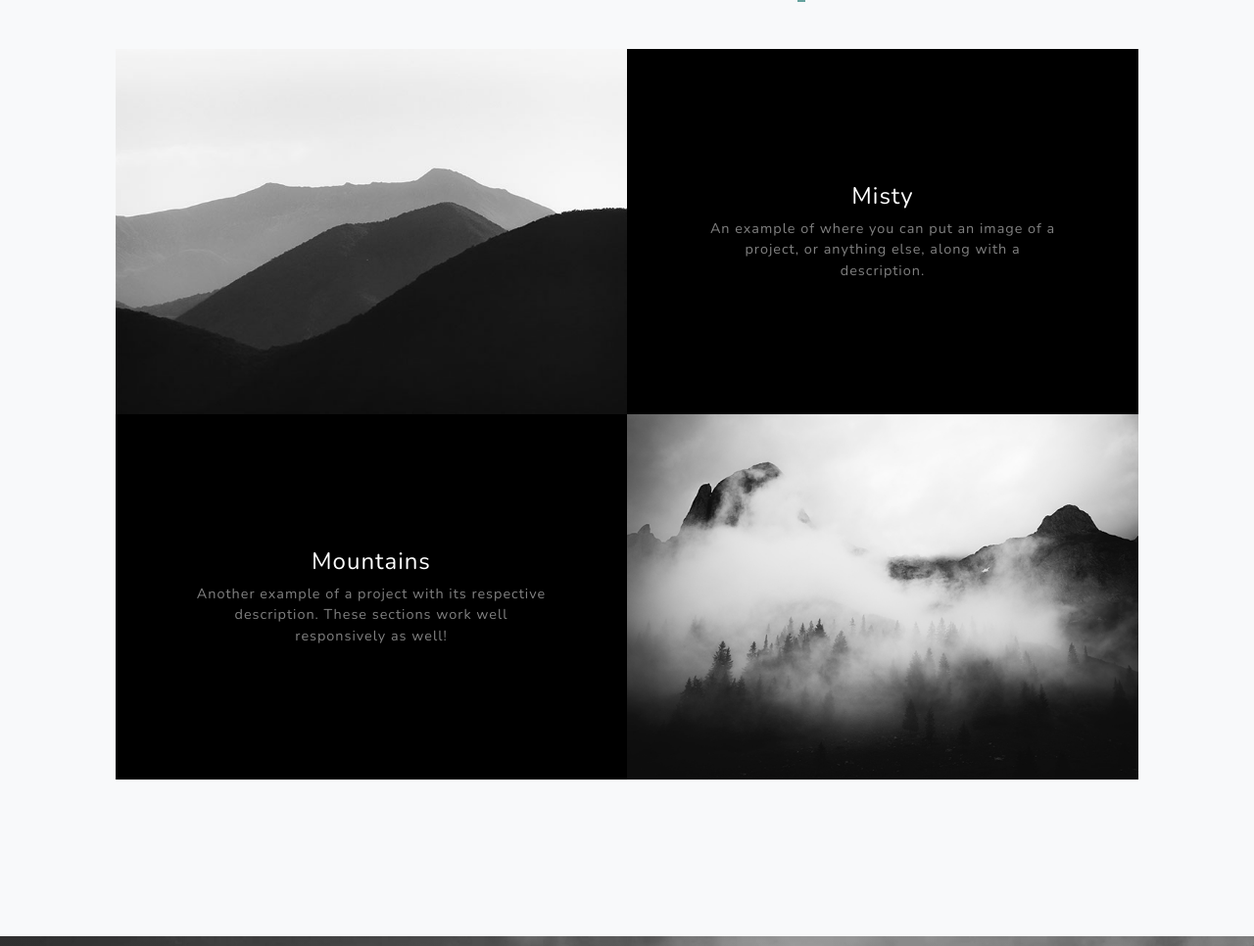
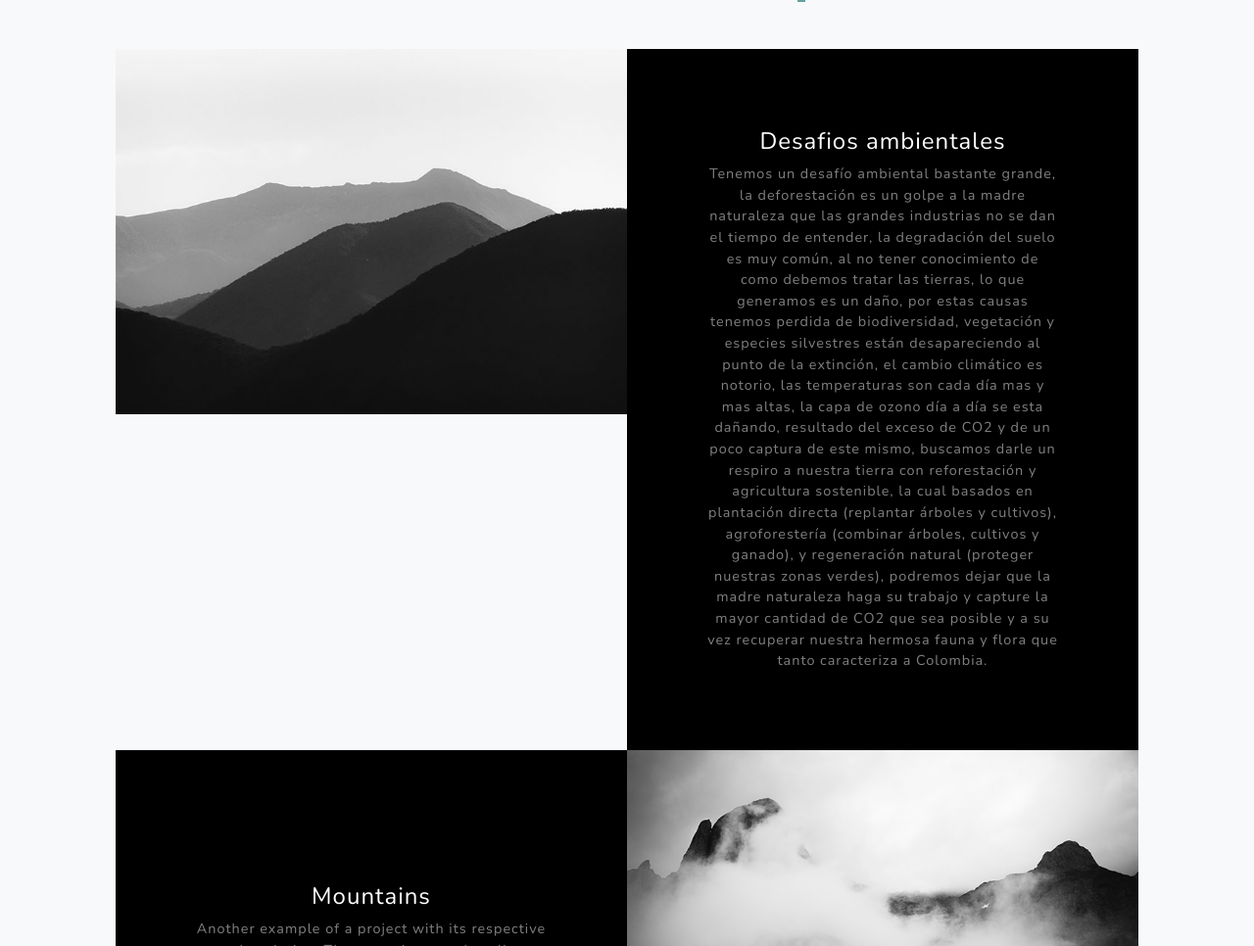
Before and after one commit to camcast-code/Desarrollo-sostenible, a plain HTML site: page index.html in a window 1280 px wide. Shown: the part 2420-3386 px from the top of the page at 98% size. Drawn offline with nearby package versions, Linux system fonts and the light colour scheme.

Commit message:
Update index.html

```diff
--- a/index.html
+++ b/index.html
@@ -90,8 +90,9 @@ Nuestro proyecto busca concientizar y educar la manera correcto del uso del suel
                         <div class="bg-black text-center h-100 project">
                             <div class="d-flex h-100">
                                 <div class="project-text w-100 my-auto text-center text-lg-left">
-                                    <h4 class="text-white">Misty</h4>
-                                    <p class="mb-0 text-white-50">An example of where you can put an image of a project, or anything else, along with a description.</p>
+                                    <h4 class="text-white">Desafios ambientales</h4>
+                                    <p class="mb-0 text-white-50">Tenemos un desafío ambiental bastante grande, la deforestación es un golpe a la madre naturaleza que las grandes industrias no se dan el tiempo de entender, la degradación del suelo es muy común, al no tener conocimiento de como debemos tratar las tierras, lo que generamos es un daño, por estas causas tenemos perdida de biodiversidad, vegetación y especies silvestres están desapareciendo al punto de la extinción, el cambio climático es notorio, las temperaturas son cada día mas y mas altas, la capa de ozono día  a día se esta dañando, resultado del exceso de CO2 y de un poco captura de este mismo, buscamos darle un respiro a nuestra tierra con reforestación y agricultura sostenible, la cual basados en plantación directa (replantar árboles y cultivos), agroforestería (combinar árboles, cultivos y ganado), y regeneración natural (proteger nuestras zonas verdes), podremos dejar que la madre naturaleza haga su trabajo y capture la mayor cantidad de CO2 que sea posible y a su vez recuperar nuestra hermosa fauna y flora que tanto caracteriza a Colombia.
+</p>
                                 </div>
                             </div>
                         </div>
```
